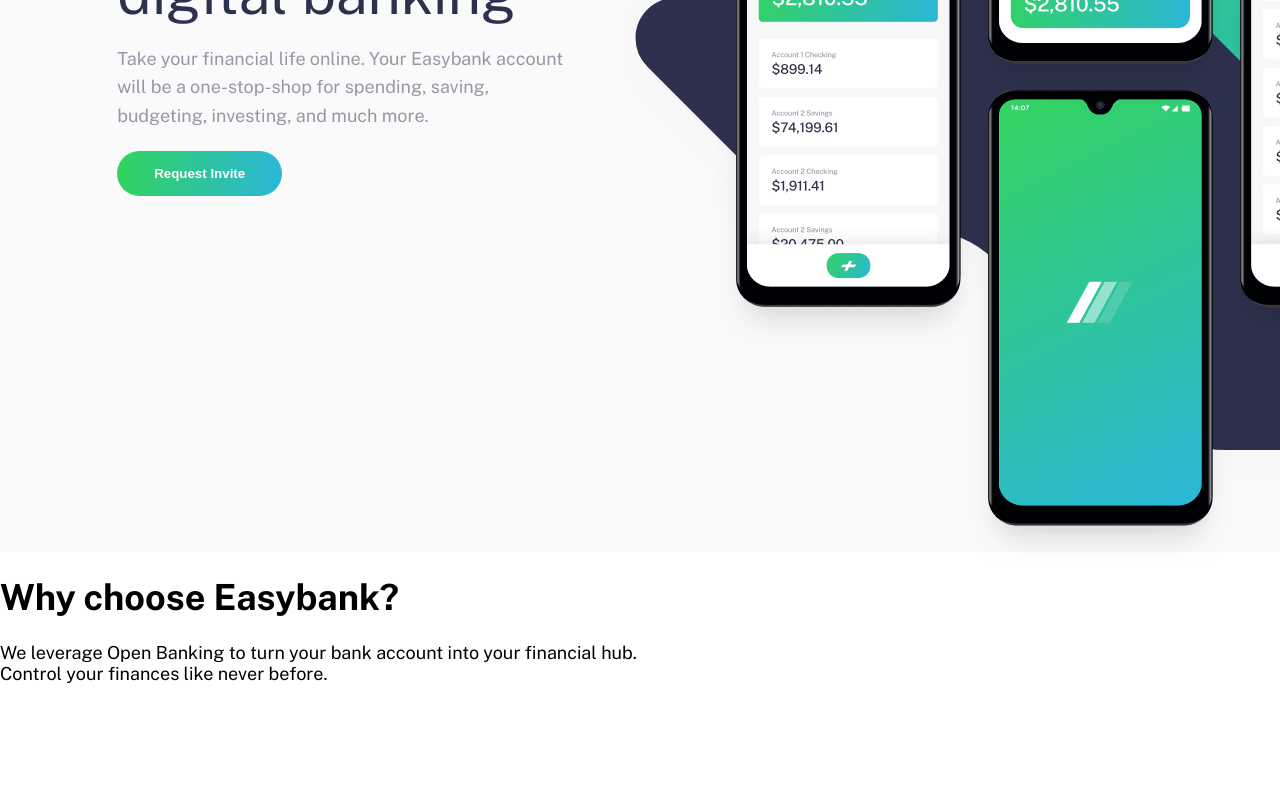
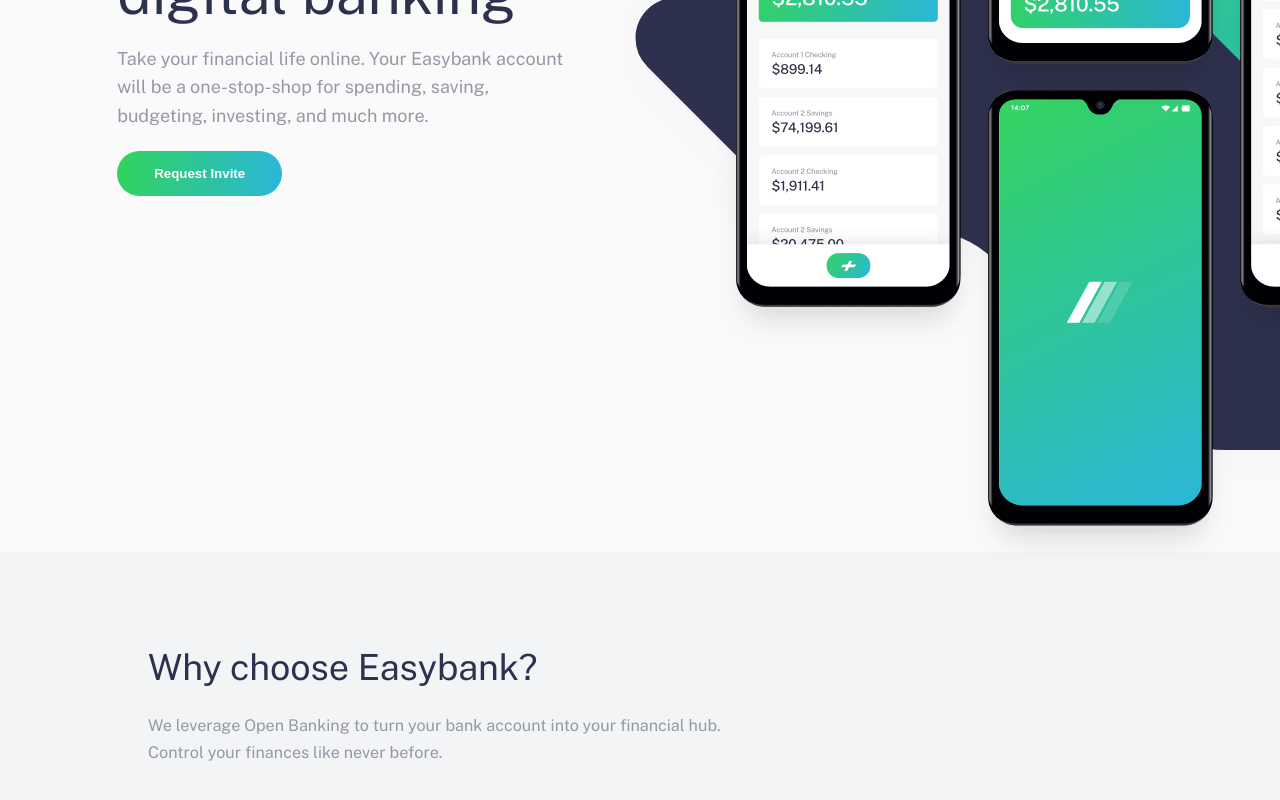
Before and after one commit to Kako-0/Easybank-Landing-Page, a React (Create React App) app: page / in a window 1280 px wide. Shown: the part 328-1128 px from the top of the page. Before the commit the page ends 1030 px from the top, so only its background shows below. Built offline with nearby package versions, Linux system fonts and the light colour scheme.

Commit message:
update style

```diff
--- a/src/components/WhyChoose/style.css
+++ b/src/components/WhyChoose/style.css
@@ -0,0 +1,15 @@
+.wce-container{
+    background-color: var(--LightGrayishBlue);
+    height: 100vh;
+    padding: 70px 100px 0px 148px;
+}
+.wce-container h1{
+    color: var(--DarkBlue);
+    font-weight: 400;
+    font-size: 2rem;
+}
+.wce-container p{
+    color: var(--GrayishBlue);
+    line-height: 1.5rem;
+    font-size: 0.9rem;
+}
```
